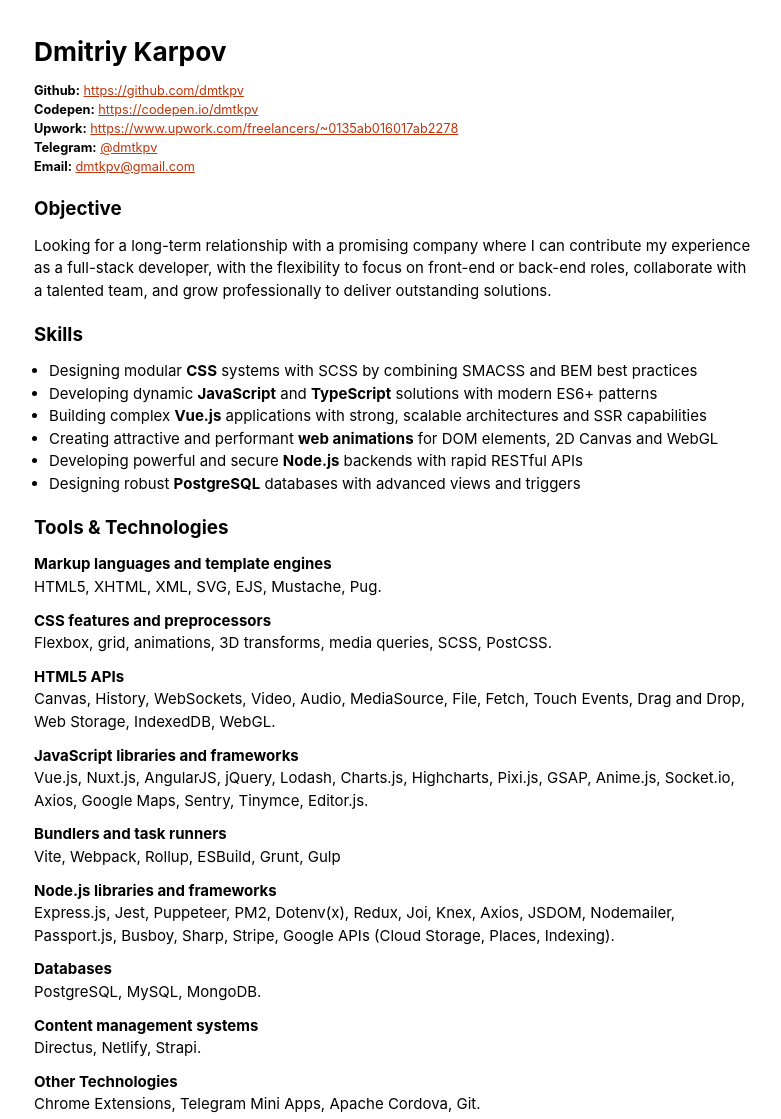
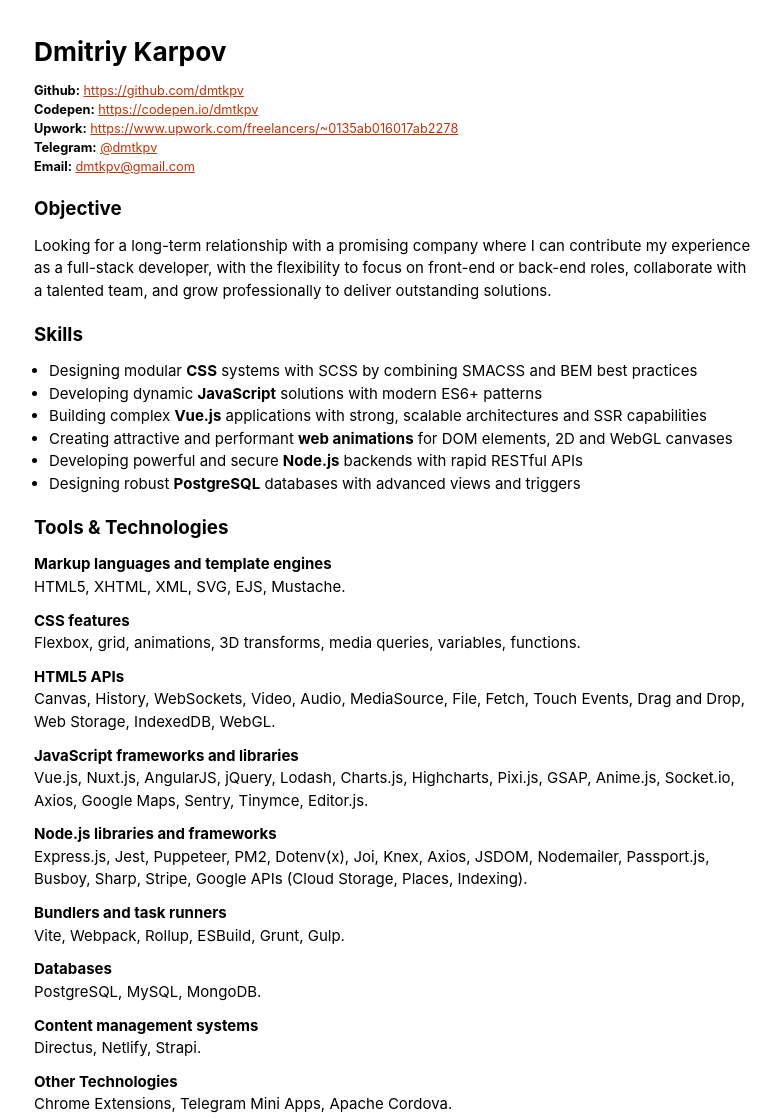
Before and after one commit to dmtkpv/dmtkpv.com, a plain HTML site: page cv.html in a window 1280 px wide. Shown: the top 1119 px of the page, without its empty margins (246-1027 px from the left). Drawn offline with Linux system fonts and the light colour scheme.

Commit message:
cv update

```diff
--- a/cv.html
+++ b/cv.html
@@ -82,9 +82,9 @@
     <h2>Skills</h2>
     <ul>
         <li>Designing modular <b>CSS</b> systems with SCSS by combining SMACSS and BEM best practices</li>
-        <li>Developing dynamic <b>JavaScript</b> and <b>TypeScript</b> solutions with modern ES6+ patterns</li>
+        <li>Developing dynamic <b>JavaScript</b> solutions with modern ES6+ patterns</li>
         <li>Building complex <b>Vue.js</b> applications with strong, scalable architectures and SSR capabilities</li>
-        <li>Creating attractive and performant <b>web animations</b> for DOM elements, 2D Canvas and WebGL</li>
+        <li>Creating attractive and performant <b>web animations</b> for DOM elements, 2D and WebGL canvases</li>
         <li>Developing powerful and secure <b>Node.js</b> backends with rapid RESTful APIs</li>
         <li>Designing robust <b>PostgreSQL</b> databases with advanced views and triggers</li>
         <li class="hide">Refactoring and optimizing legacy code for improved performance, maintainability, and scalability</li>
@@ -93,27 +93,27 @@
     <h2>Tools & Technologies</h2>
     <p>
         <b>Markup languages and template engines</b><br>
-        HTML5, XHTML, XML, SVG, EJS, Mustache, Pug.
+        HTML5, XHTML, XML, SVG, EJS, Mustache.
     </p>
     <p>
-        <b>CSS features and preprocessors</b><br>
-        Flexbox, grid, animations, 3D transforms, media queries, SCSS, PostCSS.
+        <b>CSS features</b><br>
+        Flexbox, grid, animations, 3D transforms, media queries, variables, functions.
     </p>
     <p>
         <b>HTML5 APIs</b><br>
         Canvas, History, WebSockets, Video, Audio, MediaSource, File, Fetch, Touch Events, Drag and Drop, Web Storage, IndexedDB, WebGL.
     </p>
     <p>
-        <b>JavaScript libraries and frameworks</b><br>
+        <b>JavaScript frameworks and libraries</b><br>
         Vue.js, Nuxt.js, AngularJS, jQuery, Lodash, Charts.js, Highcharts, Pixi.js, GSAP, Anime.js, Socket.io, Axios, Google Maps, Sentry, Tinymce, Editor.js.
     </p>
     <p>
-        <b>Bundlers and task runners</b><br>
-        Vite, Webpack, Rollup, ESBuild, Grunt, Gulp
+        <b>Node.js libraries and frameworks</b><br>
+        Express.js, Jest, Puppeteer, PM2, Dotenv(x), Joi, Knex, Axios, JSDOM, Nodemailer, Passport.js, Busboy, Sharp, Stripe, Google APIs (Cloud Storage, Places, Indexing).
     </p>
     <p>
-        <b>Node.js libraries and frameworks</b><br>
-        Express.js, Jest, Puppeteer, PM2, Dotenv(x), Redux, Joi, Knex, Axios, JSDOM, Nodemailer, Passport.js, Busboy, Sharp, Stripe, Google APIs (Cloud Storage, Places, Indexing).
+        <b>Bundlers and task runners</b><br>
+        Vite, Webpack, Rollup, ESBuild, Grunt, Gulp.
     </p>
     <p>
         <b>Databases</b><br>
@@ -125,7 +125,7 @@
     </p>
     <p>
         <b>Other Technologies </b><br>
-        Chrome Extensions, Telegram Mini Apps, Apache Cordova, Git.
+        Chrome Extensions, Telegram Mini Apps, Apache Cordova.
     </p>
 
 
```
